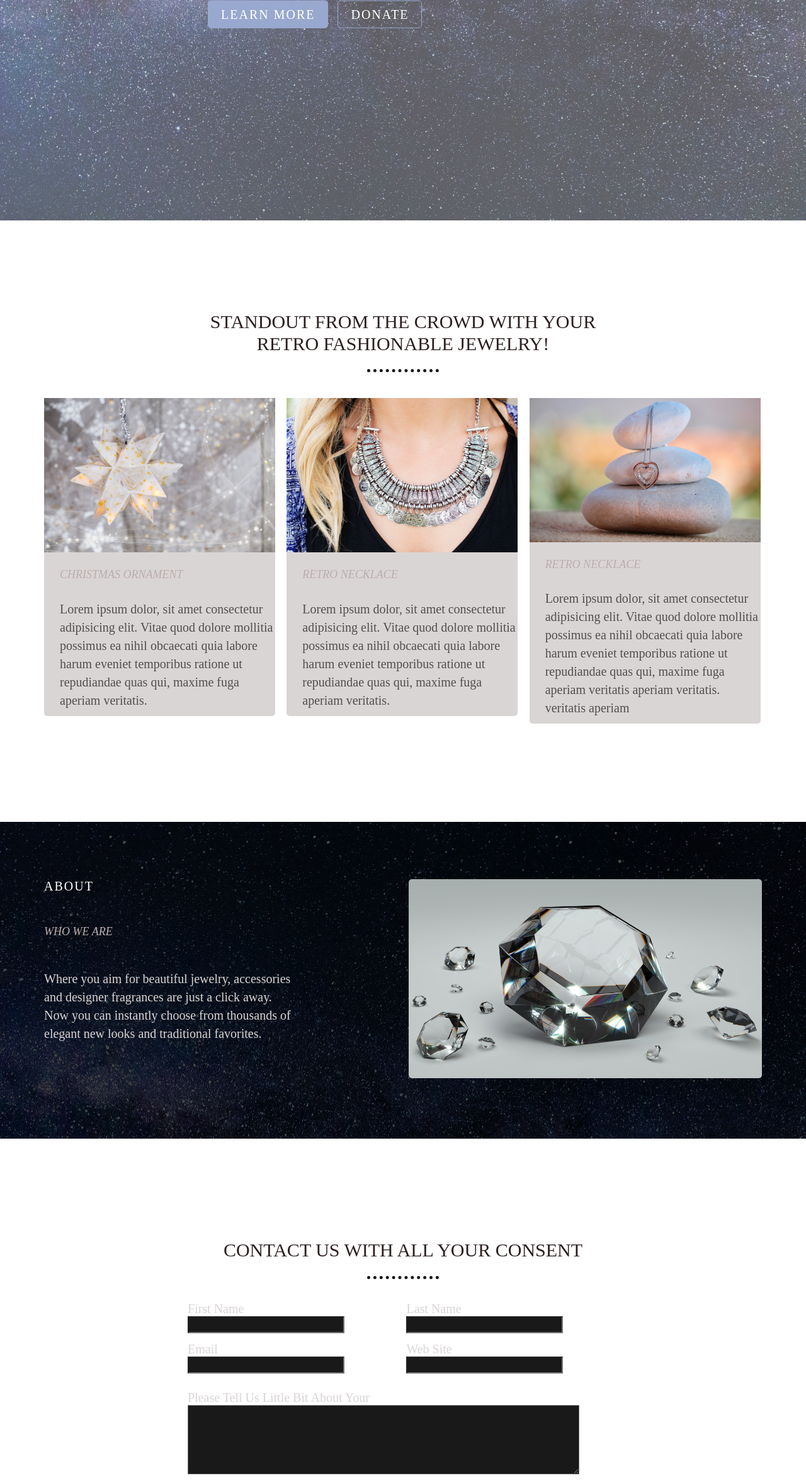
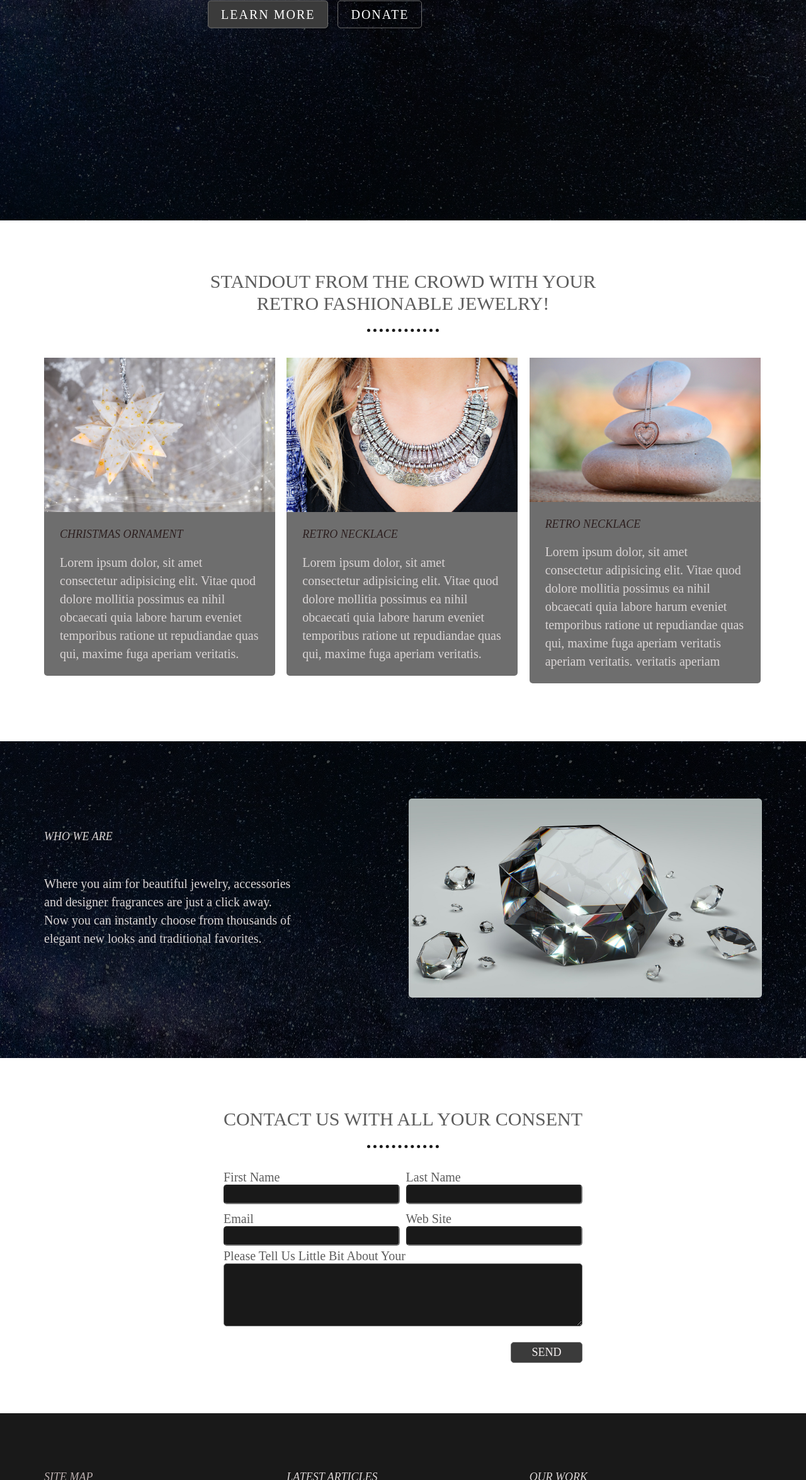
Before and after one commit to Liamohth/Milk-Way, a plain HTML site: page index.html in a window 1280 px wide. Shown: the part 450-2800 px from the top of the page at 63% size. Drawn offline with nearby package versions, Linux system fonts and the light colour scheme; a script that the page names is missing.

Commit message:
Add files via upload

```diff
--- a/Resource/css/style.css
+++ b/Resource/css/style.css
@@ -15,20 +15,12 @@ html,body{
   max-width: 1140px;
   margin:0 auto;
 }
-section{ margin:80px 0;}
+section{ padding:80px 0;}
 img{
   width:100%;
   height:auto;
 }
-/* .clearFix{ zoom: 1;}
-.clearFix:after{
-  content: ".";
-  clear: both;
-  display:block;
-  height:0;
-  visibility: hidden;
 
-} */
 /*-----------------------------------*/
 /*Reuseable component*/
 /*-----------------------------------*/
@@ -36,19 +28,15 @@ h1,h2,h3{
   text-transform: uppercase;
   font-weight:300;
 }
-h3, h4{
-  font-size:100%;
-  color:#baaeae;
-}
 h1{
   font-size:200%;
   color:#f7f2f2;
 }
 h2{
 text-align: center;
-color:#2d2020;
 font-size:150%;
 margin-bottom:30px;
+color:#5d5d5d;
 }
 h2:after{
   content:" ";
@@ -60,6 +48,9 @@ h2:after{
   /* background-color:#c85151; */
   border-bottom: 5px dotted #191919;
 }
+h3, h4{
+  font-size:100%;
+}
 h3{
   font-style:italic;
   font-size:90%;
@@ -70,12 +61,12 @@ h3{
  border-radius:5px;
 }
 .btn-learn-more{
-  background-color:#99a8ce;
-  border: 1px solid #99a8ce;
+  background-color:#3b3b3b;
+  border: 1px solid #6e6e6e
 }
 .btn-donate{
   background-color:none;
-  border: 1px solid #99a8ce;
+  border: 1px solid #6e6e6e;
 }
 /*Link*/
 a:link, a:visited{
@@ -86,15 +77,15 @@ a:link, a:visited{
   transition: background-color 0.2s border 0.2s;
 }
 a:hover, a:active{
-  background-color:#5679d2;
-  border:1px solid rgba(255, 255, 255, 0.824);
+  background-color:#fff;
+  color:#2a2a2a;
+  /* border:1px solid #191919d2; */
 }
-/* .box{ padding:2%;} */
 /*-----------------------------------*/
 /*Header text*/
 /*-----------------------------------*/
 header{
-  background-image:linear-gradient(rgba(179, 173, 173, 0.507),rgba(179, 173, 173, 0.507)) ,url(img/milky-way.jpg);
+  background-image:linear-gradient(rgba(0, 0, 0, 0.714), rgba(0, 0, 0, 0.714)) ,url(img/milky-way.jpg);
   background-attachment: fixed;
   background-size: cover;
   background-position: center;
@@ -112,7 +103,7 @@ transform: translate(-50%, -50%);
 }
 .white-logo{
 float:left;
-margin:40px 50px;
+margin:55px 50px;
 text-transform: uppercase;
 width:auto;
 color:#fff;
@@ -143,7 +134,6 @@ color:#fff;
 .main-nav li a:link, .main-nav li a:visited{
   text-decoration:none;
   text-transform: uppercase;
-  color:#fff;
   letter-spacing:2px;
   padding: 8px 0;
   border-bottom:2px solid transparent;
@@ -151,8 +141,9 @@ color:#fff;
 }
 .main-nav li a:hover, .main-nav li a:active{
   border:none;
-  border-bottom:2px solid #191919;
+  border-bottom:2px solid #3b3b3b;
   background-color:transparent;
+  color:#fff;
 }
 /*mobile-nav*/
 .mobile-nav-icon{
@@ -172,15 +163,15 @@ display: none;
   left:0;
   width:100%;
   background-color:rgb(255, 255, 255);
-  color:#dad5d5;
+  /* color:#dad5d5; */
   z-index: 999;
 }
 .sticky-nav .main-nav{
   margin:20px 0;
 }
-.sticky-nav .main-nav li a:link, .main-nav li a:visited{
+.sticky-nav .main-nav li a:link, .sticky-nav .main-nav li a:visited{
   padding: 10px 0;
-  color:#dad5d5;
+  color:#5d5d5d;
 }
 .sticky-nav .white-logo{display: none;}
 .sticky-nav .black-logo{display:block;}
@@ -189,19 +180,19 @@ display: none;
 /*first-section*/
 /*-----------------------------------*/
 .first-section{
-  color:#514f4f;
-  padding: 5%;
+  color:#dad5d5;
 }
 .first-section .box{
-  background-color: #dad5d5;
+  background-color: #6e6e6e;;
   border-radius:5px;
 }
 .first-section h3{
   padding: 20px 25px;
+  color:#2d2020;
 }
 .first-section p{
  line-height: 145%;
- padding:10px 0 10px 25px;
+ padding: 0 25px 20px;
 }
 
 /*-----------------------------------*/
@@ -211,7 +202,6 @@ display: none;
 background-image:linear-gradient(rgba(0, 0, 0, 0.714), rgba(0, 0, 0, 0.714)), url(img/milky-way.jpg);
 padding:80px 0;
 }
-
 .about-content a{
 background-color: transparent;
 border:none;
@@ -229,40 +219,36 @@ border-radius: 5px;
 /*-----------------------------------*/
 /*contact-section*/
 /*-----------------------------------*/
-.contact-section{
- padding:80px 0;
-}
 .contact-us{
-  width:60%;
+  width:50%;
   margin:0 auto;
-  /* padding: 0 60px; */
   text-transform: capitalize;
 }
 label{
   display:block;
+  color:#5d5d5d;
 }
 input[type=text],
 input[type=email],
 textarea{
   background-color: #191919;
+  width:100%;
+  padding:2px;
+  border-radius: 5px;
   color:#fff;
 }
-.message-send{
-  margin-top:20px;
-}
 textarea{
-  width:91%;
-  height: 110px;
+  height: 100px;
 }
 input[type=submit]{
   float:right;
   margin-top:20px;
-  margin-right:62px;
-  width:15%;
+  width:20%;
   text-transform:uppercase;
   font-size: 90%;
   padding: 5px 0;
   cursor: pointer;
+  color:#f7f2f2;
 }
 /*-----------------------------------*/
 /*footer-section*/
@@ -294,7 +280,6 @@ border:none;
 .site-map-div div{
   width:50px;
   height:50px;
-  background-color: red;
   border:2px solid #fff;
   margin:55px 0 0 10px;
   border-radius:50%;
@@ -308,9 +293,6 @@ border:none;
 #div-3{background-color: #5d5d5d; }
 #div-4{background-color: #6e6e6e; }
 
-.latest-articles{
-  /* margin-left:20px; */
-}
 .content-box{
 position: relative;
 margin-top: 20px;
@@ -327,7 +309,8 @@ margin-top:10px;
   height:50px;
   background-color:#baaeae;
   position: absolute;
-  border-radius: 2px;
+  border: 1px solid #6e6e6e;
+  border-radius: 5px;
   top:0;
   left:0;
   margin-top:5px;
@@ -339,9 +322,11 @@ margin-top:10px;
 .social-works{margin-top:20px;}
 
 .social-works img{
-  width:25%;
+  width:30%;
   height:auto;
   background-color:#baaeae;
+  border: 1px solid #6e6e6e;
+  border-radius: 5px;
 }
 .social-works a:hover, .social-works:active{
   background-color: transparent;
--- a/index.html
+++ b/index.html
@@ -78,7 +78,7 @@
     <div class="row">
       <div class="col span-1-of-2">
         <div class="about-content">
-          <a href="index.html">about</a>
+          <!-- <h3>about</h3> -->
           <h3>Who we are</h3>
           <p>Where you aim for beautiful jewelry, accessories and designer fragrances are just a click away. Now you can instantly choose from thousands of elegant new looks and traditional favorites. </p>
         </div>
@@ -133,7 +133,7 @@
     </div>
   </div>
     <div class="row">
-      <input type="submit" value="send">
+      <input type="submit" value="send" class="btn btn-learn-more">
     </div>
       </form>
     </div>
```
